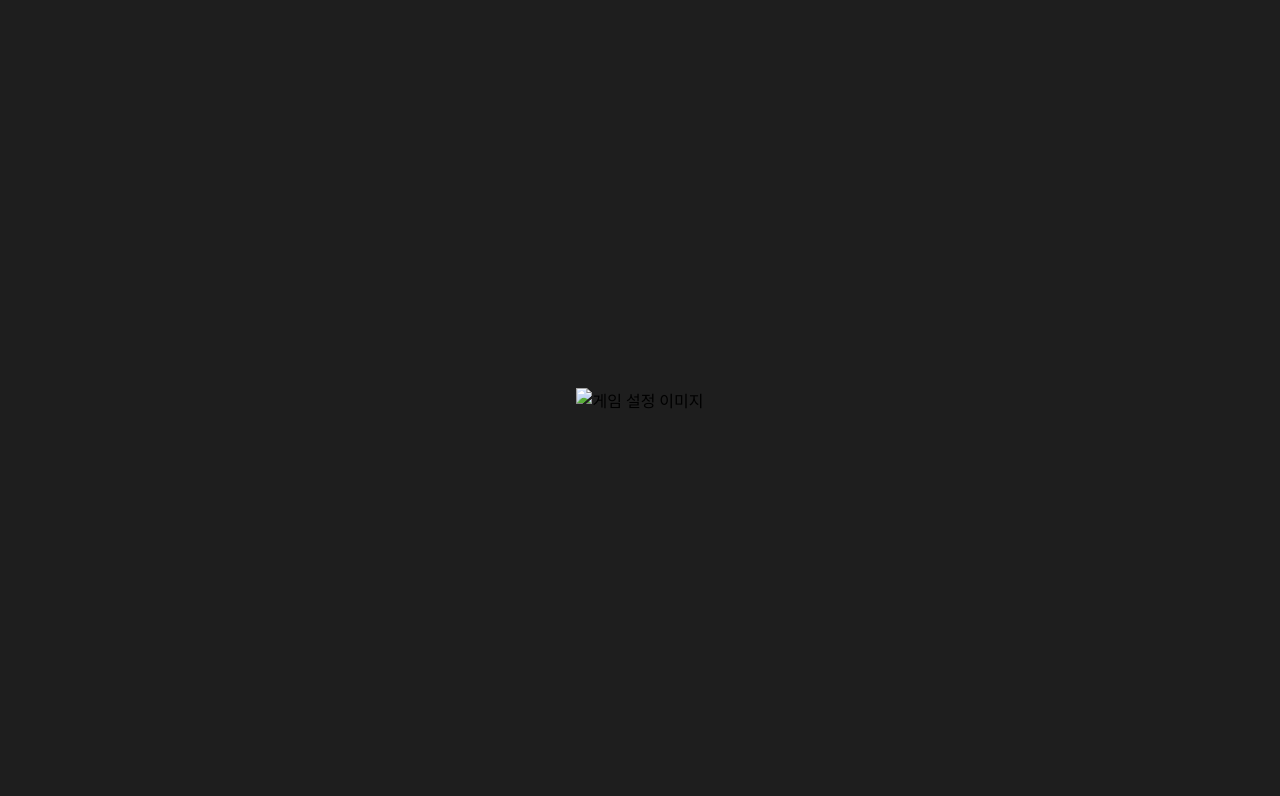
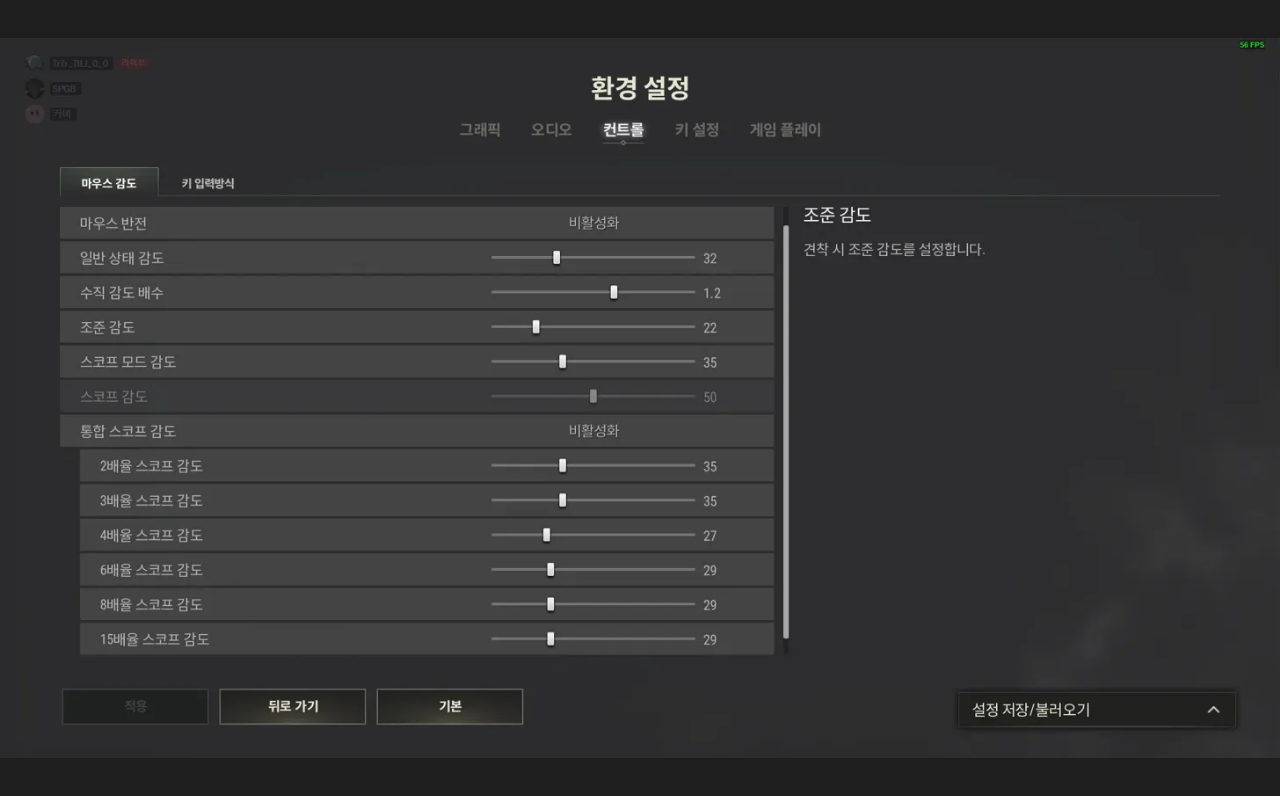
Before and after one commit to sulkp/skulp.github.io, a plain HTML site: page index.html in a window 1280 px wide. Drawn offline with Linux system fonts and the light colour scheme.

Commit message:
Update index.html

```diff
--- a/index.html
+++ b/index.html
@@ -27,7 +27,7 @@
 </head>
 <body>
     <div id="image-container">
-        <img src="/api/placeholder/1280/720" alt="게임 설정 이미지">
+        <img src="/image/control.png" alt="게임 설정 이미지">
     </div>
 </body>
 </html>
```
